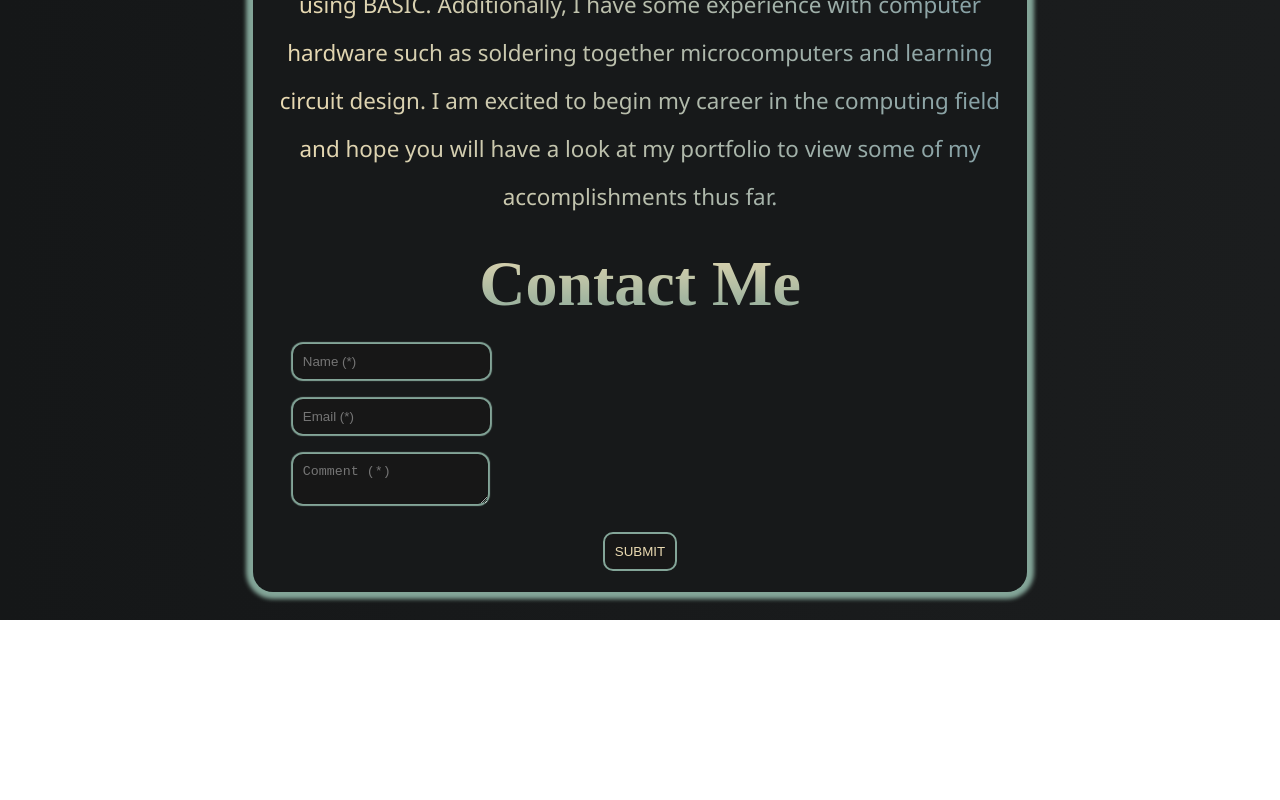
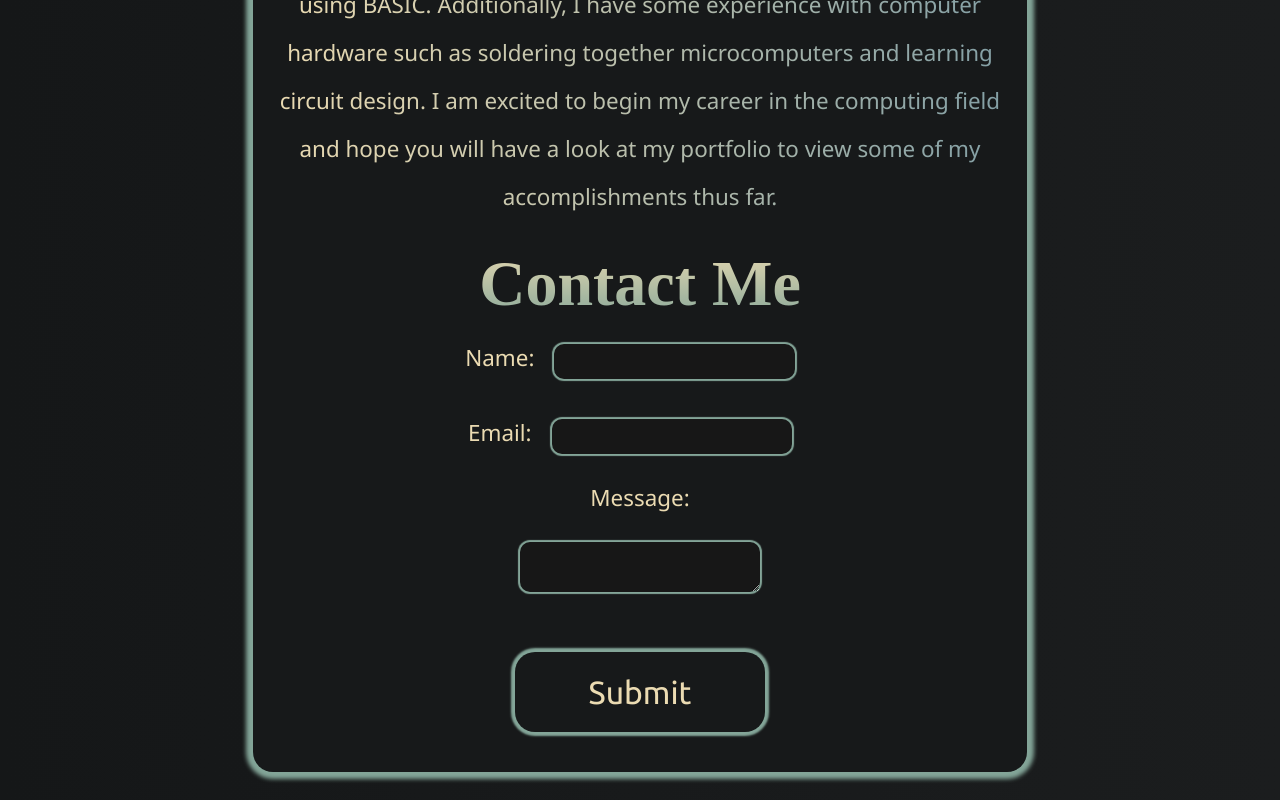
Before and after one commit to Mersant/React-Portfolio, a React (Create React App) app: page / in a window 1280 px wide. Shown: the part 3287-4087 px from the top of the page. Before the commit the page ends 3907 px from the top, so only its background shows below. Built offline with nearby package versions, Linux system fonts and the light colour scheme; a web font is replaced by a local one.

Commit message:
Contact me form now functions

```diff
--- /dev/null
+++ b/src/ContactForm.js
@@ -0,0 +1,45 @@
+import React, { useState } from "react";
+import './styles/ContactForm.css'
+
+const ContactForm = () => {
+  const [status, setStatus] = useState("Submit");
+  const handleSubmit = async (e) => {
+    e.preventDefault();
+    setStatus("Sending...");
+    const { name, email, message } = e.target.elements;
+    let details = {
+      name: name.value,
+      email: email.value,
+      message: message.value,
+    };
+    let response = await fetch("http://localhost:5000/contact", {
+      method: "POST",
+      headers: {
+        "Content-Type": "application/json;charset=utf-8",
+      },
+      body: JSON.stringify(details),
+    });
+    setStatus("Submit");
+    let result = await response.json();
+    setStatus(result.status);
+  };
+  return (
+    <form onSubmit={handleSubmit}>
+        <div className="centerBlock">
+            <label htmlFor="name">Name:</label>
+            <input  type="text" id="name" required />
+        </div>
+        <div className="centerBlock">
+            <label htmlFor="email">Email:</label>
+            <input type="email" id="email" required />
+        </div>
+        <div>
+            <label htmlFor="message">Message:</label>
+            <textarea className="centerBlock" id="message" required />
+        </div>
+        <button id="submitButton" type="submit">{status}</button>
+    </form>
+  );
+};
+
+export default ContactForm;
--- a/src/components/Section.js
+++ b/src/components/Section.js
@@ -1,5 +1,6 @@
 import React, { useState } from 'react';
 import '../styles/Section.css';
+import ContactForm from '../ContactForm';
 
 function Section() {
 
@@ -133,12 +134,7 @@ function Section() {
         {/* --------------------------- CONTACT FORM ------------------------------------ */}
         <div id='contactPage' className='pageSection'>
           <h2 className='pageTitle'>Contact Me</h2>
-          <form>
-            <input name="name" type="text" className="formInput" placeholder="Name (*)" />
-            <input name="email" type="text" className="formInput" placeholder="Email (*)" />
-            <textarea name="text" className="formInput" placeholder="Comment (*)"></textarea>
-            <input id='formSubmit' type="submit" value="SUBMIT" />
-          </form>
+          <ContactForm />
         </div>
       </div>
     </section>
--- /dev/null
+++ b/src/styles/ContactForm.css
@@ -0,0 +1,21 @@
+.centerBlock {
+    display: block;
+    margin-right: auto;
+    margin-left: auto;
+  }
+
+
+input, textarea {
+    background: #171717;
+    color: #ebdbb2;
+    border-style: none;
+    border-radius: 10px;
+    box-shadow: 0px 0px 1px 2px #83a598;
+    width: 30%;
+    margin: 20px;
+    padding: 10px;
+  }
+
+#submitButton {
+    margin-top: 40px;
+}
--- a/src/styles/Section.css
+++ b/src/styles/Section.css
@@ -189,33 +189,6 @@ button:active {
   animation: fadeIn 0.1s;
 }
 
-.formInput {
-  background: #171717;
-  color: #ebdbb2;
-  border-style: none;
-  border-radius: 10px;
-  box-shadow: 0px 0px 1px 2px #83a598;
-  display: grid;
-  margin: 20px;
-  padding: 10px;
-}
-
-#formSubmit {
-  background: #171717;
-  color: #ebdbb2;
-  border-style: none;
-  border-radius: 10px;
-  border-style: solid;
-  border-color: #83a598;
-  padding: 10px;
-}
-#formSubmit:hover {
-  cursor: pointer;
-  color: #839fa5;
-  transform: scale(1.1);
-  will-change: transform;
-}
-
 @media (max-width: 900px) {
   #buttonsContainer {
     display: grid;
```
Also changed, not shown: src/server.js (added, +49 -0 lines), 11 other files (tests, documents, lock files or other folders).
